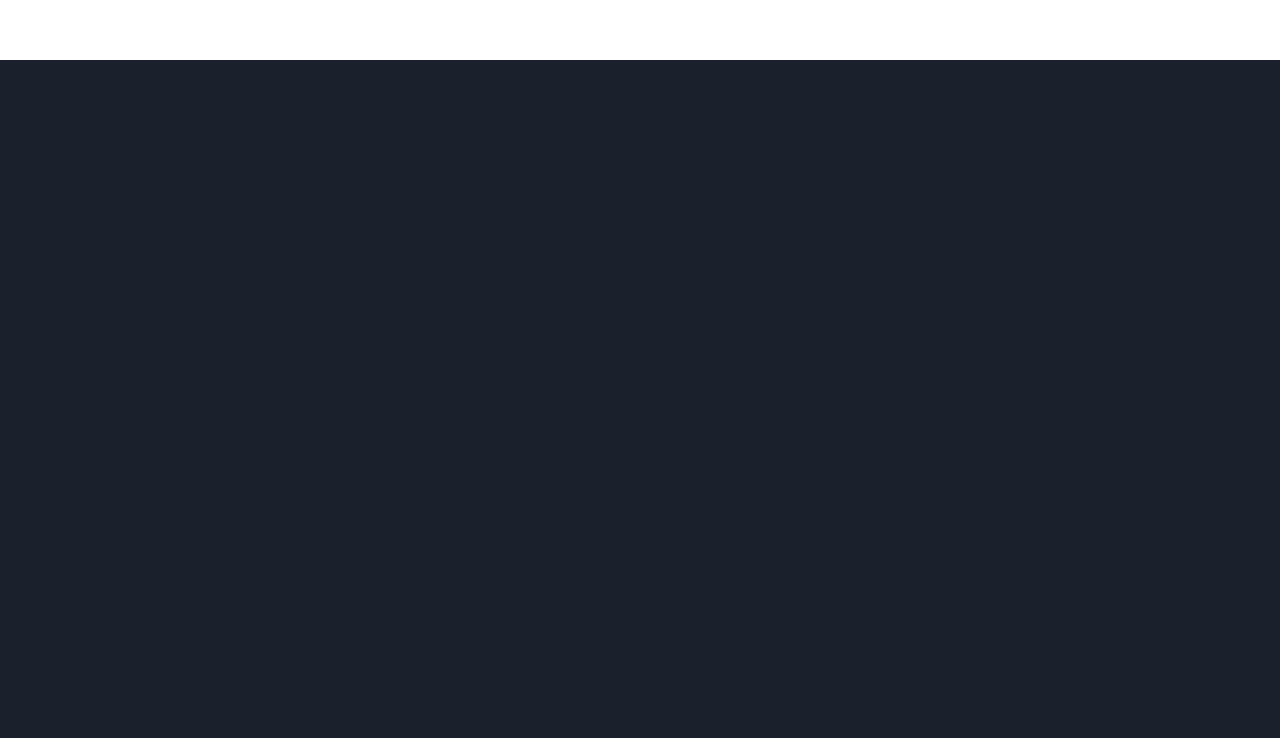
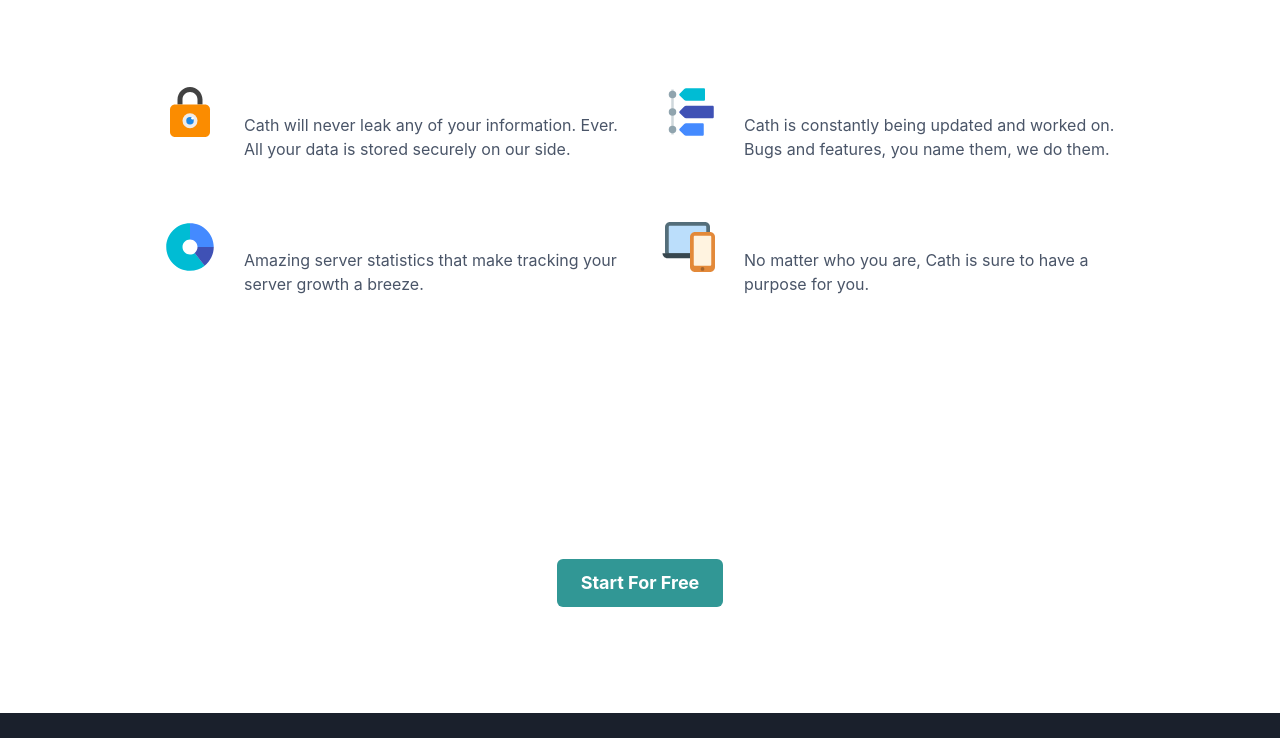
Before and after one commit to night0721/nyx-dashboard, a Next.js app: page / in a window 1280 px wide. Shown: the part 701-1439 px from the top of the page. Before the commit the page ends 800 px from the top, so only its background shows below. Built offline with nearby package versions, Linux system fonts and the light colour scheme; no server answers.

Commit message:
Added CTA and features components

```diff
--- /dev/null
+++ b/components/CTA.js
@@ -0,0 +1,24 @@
+import { Box, Button, Heading, Text } from '@chakra-ui/react'
+import * as React from 'react'
+
+export const CTA = () => (
+    <Box as="section">
+        <Box
+            maxW="2xl"
+            mx="auto"
+            px={{ base: '6', lg: '8' }}
+            py={{ base: '16', sm: '20' }}
+            textAlign="center"
+        >
+            <Heading as="h2" size="3xl" fontWeight="extrabold" letterSpacing="tight">
+                Convinced?
+            </Heading>
+            <Text mt="4" fontSize="lg">
+                Start using Cath.exe in your servers now
+            </Text>
+            <Button mt="8" as="a" href="#" size="lg" colorScheme="teal" fontWeight="bold">
+                Start For Free
+            </Button>
+        </Box>
+    </Box>
+)
--- /dev/null
+++ b/components/Features/Feature.js
@@ -0,0 +1,18 @@
+import { Box, Stack, Text, useColorModeValue as mode } from '@chakra-ui/react'
+import * as React from 'react'
+
+
+export const Feature = (props) => {
+    const { title, children, icon } = props
+    return (
+        <Stack spacing={{ base: '3', md: '6' }} direction={{ base: 'column', md: 'row' }}>
+            <Box fontSize="6xl">{icon}</Box>
+            <Stack spacing="1">
+                <Text fontWeight="extrabold" fontSize="lg">
+                    {title}
+                </Text>
+                <Box color={mode('gray.600', 'gray.400')}>{children}</Box>
+            </Stack>
+        </Stack>
+    )
+}
--- /dev/null
+++ b/components/Features/Features.js
@@ -0,0 +1,23 @@
+import { Box, SimpleGrid } from '@chakra-ui/react'
+import * as React from 'react'
+import { FcDoughnutChart, FcMultipleDevices, FcPrivacy, FcTimeline } from 'react-icons/fc'
+import { Feature } from './Feature'
+
+export const Features = () => (
+    <Box as="section" maxW="5xl" mx="auto" py="12" px={{ base: '6', md: '8' }}>
+        <SimpleGrid columns={{ base: 1, md: 2 }} spacingX="10" spacingY={{ base: '8', md: '14' }}>
+            <Feature title="Secure by default" icon={<FcPrivacy />}>
+                Cath will never leak any of your information. Ever. All your data is stored securely on our side.
+            </Feature>
+            <Feature title="Always up to date" icon={<FcTimeline />}>
+                Cath is constantly being updated and worked on. Bugs and features, you name them, we do them.
+            </Feature>
+            <Feature title="Incredible statistics" icon={<FcDoughnutChart />}>
+                Amazing server statistics that make tracking your server growth a breeze.
+            </Feature>
+            <Feature title="For everyone" icon={<FcMultipleDevices />}>
+                No matter who you are, Cath is sure to have a purpose for you.
+            </Feature>
+        </SimpleGrid>
+    </Box>
+)
--- a/package.json
+++ b/package.json
@@ -20,7 +20,8 @@
     "next": "11.0.0",
     "next-auth": "^3.27.0",
     "react": "17.0.2",
-    "react-dom": "17.0.2"
+    "react-dom": "17.0.2",
+    "react-icons": "^4.2.0"
   },
   "devDependencies": {
     "eslint": "7.29.0",
--- a/pages/index.js
+++ b/pages/index.js
@@ -2,6 +2,8 @@ import Card from '../components/Card'
 import { useSession } from 'next-auth/client'
 import { Text } from "@chakra-ui/react"
 import Hero from '../components/Hero/Hero'
+import {CTA} from '../components/CTA'
+import { Features } from '../components/Features/Features'
 
 export default function Home() {
 
@@ -12,6 +14,8 @@ export default function Home() {
   <>
     {!session && <>
       <Hero title='Cath.exe' subtitle='Your favorite CODM bot. Cath.exe is packed to the brim with commands for moderation, stats and of course, CODM.' ctaText='Sign In' image='/logo.png'/>
+      <Features/>
+      <CTA/>
     </>
   }
   {session && <>
```
Also changed, not shown: 1 other file (tests, documents, lock files or other folders).
